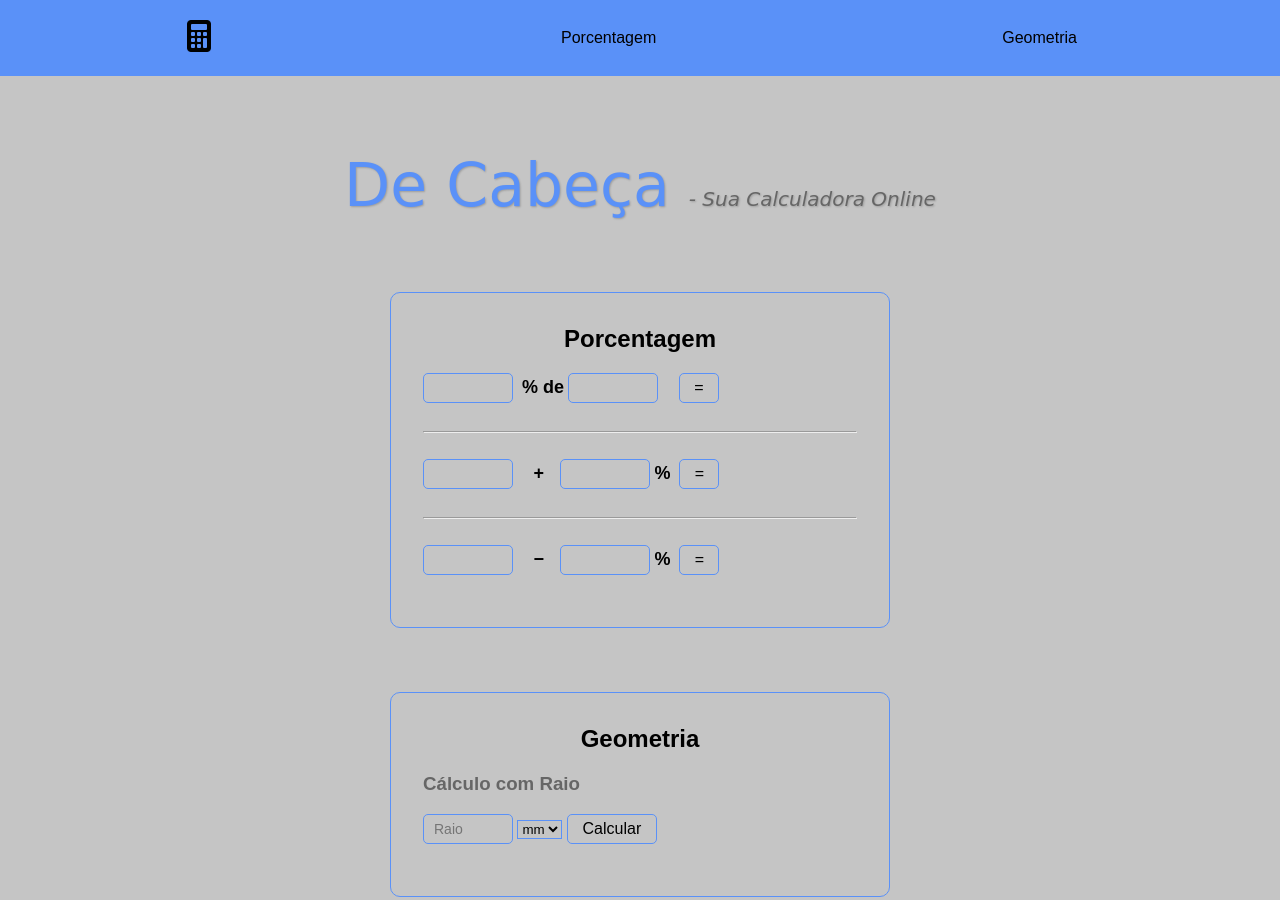
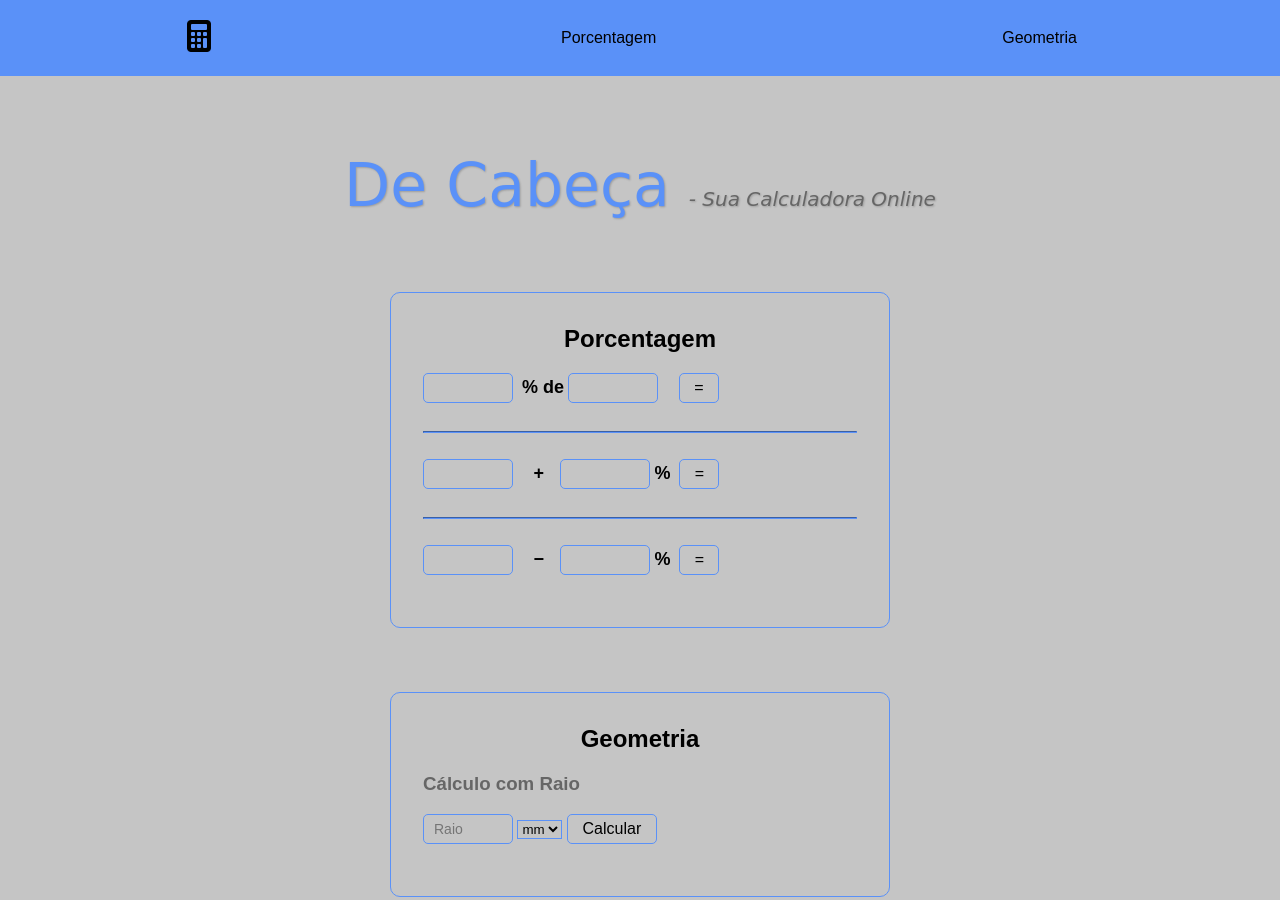
Before and after one commit to luiz-barros-92/de-cabeca, a plain HTML site: page index.html in a window 1280 px wide. Shown: the top 900 px of the page. Drawn offline with Linux system fonts and the light colour scheme.

Commit message:
Ajuste de bug da cor no hr

```diff
--- a/src/style.css
+++ b/src/style.css
@@ -93,7 +93,7 @@ h3 {
     color: #666; }
 
 hr {
-    color: #5a91f8; }
+    border-color: #5a91f8; }
 
 input[type="number"] {
     width: 90px;
```
